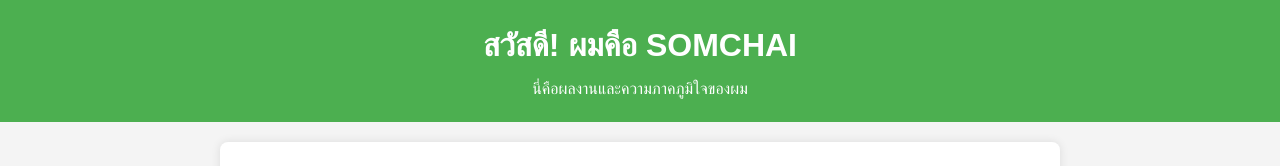
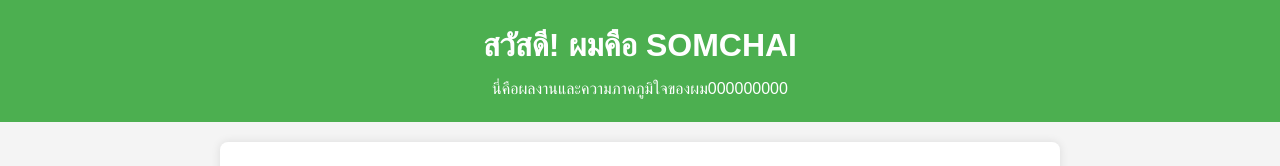
Before and after one commit to ripongK/PWtestTextbook.github.io, a plain HTML site: page index.html in a window 1280 px wide. Shown: the top 166 px of the page. Drawn offline with Linux system fonts and the light colour scheme.

Commit message:
Update index.html

```diff
--- a/index.html
+++ b/index.html
@@ -9,7 +9,7 @@
 <body>
     <header>
         <h1>สวัสดี! ผมคือ SOMCHAI</h1>
-        <p>นี่คือผลงานและความภาคภูมิใจของผม</p>
+        <p>นี่คือผลงานและความภาคภูมิใจของผม000000000</p>
     </header>
 
     <section id="about">
```
